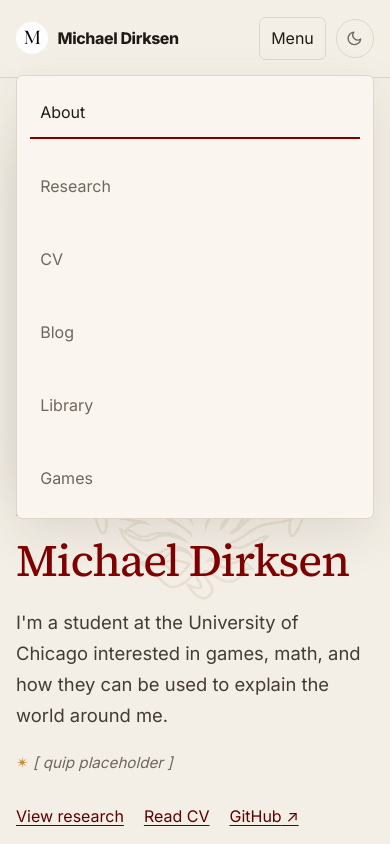
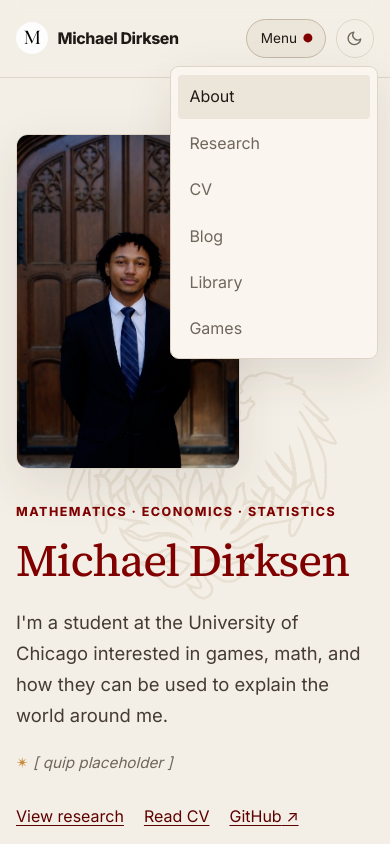
Before and after one commit to Mike-Dirksen/Mike-Dirksen.github.io, a plain HTML site: page index.html in a window 390 px wide. Both pictures are taken after a click on the button "Menu". Shown: the top 844 px of the page. Drawn offline with Linux system fonts and the light colour scheme.

Commit message:
Collapse nav behind a menu button at all widths
The links were only collapsed on mobile; now the menu button is the nav
at every size, opening a panel beneath it.

Closable four ways — the button, outside click, Escape (returning focus
to the button), and selecting a link — since a menu that only closes via
its own control is a trap.

Co-Authored-By: Claude Opus 5 (1M context) <noreply@anthropic.com>

```diff
--- a/assets/css/site.css
+++ b/assets/css/site.css
@@ -170,12 +170,19 @@ a:hover { color: var(--accent); }
 .nav-wrap { min-height: 4.8rem; display: flex; align-items: center; justify-content: space-between; gap: 2rem; }
 .wordmark { display: inline-flex; align-items: center; gap: .6rem; color: var(--ink); font-weight: 760; text-decoration: none; letter-spacing: -.025em; }
 .wordmark-logo { width: 2rem; height: 2rem; border-radius: 50%; object-fit: cover; }
-.nav-list { display: flex; align-items: center; gap: 1.45rem; list-style: none; margin: 0; padding: 0; }
-.nav-list a { color: var(--muted); text-decoration: none; padding-block: .35rem; border-bottom: 2px solid transparent; transition: color .2s ease, border-color .2s ease; }
-.nav-list a:hover, .nav-list a[aria-current="page"], .nav-list a[data-active="true"] { color: var(--ink); border-color: var(--accent); }
-.nav-list[data-scrolled="true"] a[aria-current="page"]:not([data-active="true"]):not(:hover) { color: var(--muted); border-color: transparent; }
-.nav-actions { display: flex; align-items: center; gap: .6rem; }
-.nav-toggle { display: none; font: inherit; color: var(--ink); background: transparent; border: 1px solid var(--line); border-radius: var(--radius); padding: .45rem .7rem; cursor: pointer; }
+/* Nav collapses behind a menu button at every width, not just on mobile. */
+.nav-actions { position: relative; display: flex; align-items: center; gap: .6rem; }
+.nav-toggle { display: inline-flex; align-items: center; gap: .5rem; min-height: 2.4rem; padding: 0 .85rem; font: inherit; font-size: .85rem; color: var(--ink); background: transparent; border: 1px solid var(--line); border-radius: 999px; cursor: pointer; transition: border-color .2s ease, background-color .2s ease; }
+.nav-toggle::after { content: ""; width: .4rem; height: .4rem; border-radius: 50%; background: var(--accent); transition: scale .2s ease; }
+.nav-toggle:hover { border-color: var(--line-strong); }
+.nav-toggle[aria-expanded="true"] { background: var(--surface); border-color: var(--line-strong); }
+.nav-toggle[aria-expanded="true"]::after { scale: 1.5; }
+
+.nav-list { display: none; position: absolute; top: calc(100% + .55rem); right: 0; z-index: 25; min-width: 12rem; flex-direction: column; align-items: stretch; gap: .1rem; margin: 0; padding: .45rem; list-style: none; background: var(--elevated); border: 1px solid var(--line); border-radius: var(--radius-lg); box-shadow: var(--shadow); }
+.nav-list[data-open="true"] { display: flex; }
+.nav-list a { display: block; padding: .55rem .7rem; border-radius: calc(var(--radius-lg) - .3rem); color: var(--muted); text-decoration: none; transition: color .2s ease, background-color .2s ease; }
+.nav-list a:hover, .nav-list a[aria-current="page"], .nav-list a[data-active="true"] { color: var(--ink); background: var(--surface); }
+.nav-list[data-scrolled="true"] a[aria-current="page"]:not([data-active="true"]):not(:hover) { color: var(--muted); background: transparent; }
 
 /* Two-state pill. Shows the mode it will switch TO: moon while light, sun while dark. */
 .theme-toggle { display: inline-grid; place-items: center; width: 2.4rem; height: 2.4rem; padding: 0; border: 1px solid var(--line); border-radius: 999px; background: transparent; color: var(--muted); cursor: pointer; transition: color .2s ease, border-color .2s ease; }
@@ -398,10 +405,8 @@ h3 { margin: 0 0 .65rem; font-size: 1.3rem; }
 @media (max-width: 760px) {
   body { font-size: 1rem; }
   .container { width: min(calc(100% - 2rem), var(--max)); }
-  .nav-toggle { display: block; }
-  .nav-list { display: none; position: absolute; inset: 4.7rem 1rem auto; z-index: 10; flex-direction: column; align-items: stretch; padding: .8rem; background: var(--elevated); border: 1px solid var(--line); border-radius: var(--radius); box-shadow: var(--shadow); }
-  .nav-list[data-open="true"] { display: flex; }
-  .nav-list a { display: block; padding: .65rem; }
+  /* Same menu button as desktop; just let the panel span more of the width. */
+  .nav-list { right: -.25rem; min-width: 13rem; }
   .hero, .research-card { grid-template-columns: 1fr; }
   .hero { padding-block: 3.5rem; }
   .hero .portrait { max-width: 14rem; grid-row: 1; }
--- a/assets/js/site.js
+++ b/assets/js/site.js
@@ -2,10 +2,31 @@ const toggle = document.querySelector('.nav-toggle');
 const nav = document.querySelector('.nav-list');
 
 if (toggle && nav) {
-  toggle.addEventListener('click', () => {
-    const isOpen = nav.dataset.open === 'true';
-    nav.dataset.open = String(!isOpen);
-    toggle.setAttribute('aria-expanded', String(!isOpen));
+  const setOpen = (open) => {
+    nav.dataset.open = String(open);
+    toggle.setAttribute('aria-expanded', String(open));
+  };
+
+  toggle.addEventListener('click', (event) => {
+    event.stopPropagation();
+    setOpen(nav.dataset.open !== 'true');
+  });
+
+  // A menu that only closes via its own button is a trap, so cover the
+  // three ways people expect to dismiss one.
+  document.addEventListener('click', (event) => {
+    if (nav.dataset.open !== 'true') return;
+    if (!nav.contains(event.target) && !toggle.contains(event.target)) setOpen(false);
+  });
+
+  document.addEventListener('keydown', (event) => {
+    if (event.key !== 'Escape' || nav.dataset.open !== 'true') return;
+    setOpen(false);
+    toggle.focus();
+  });
+
+  nav.addEventListener('click', (event) => {
+    if (event.target.closest('a')) setOpen(false);
   });
 }
 
```
